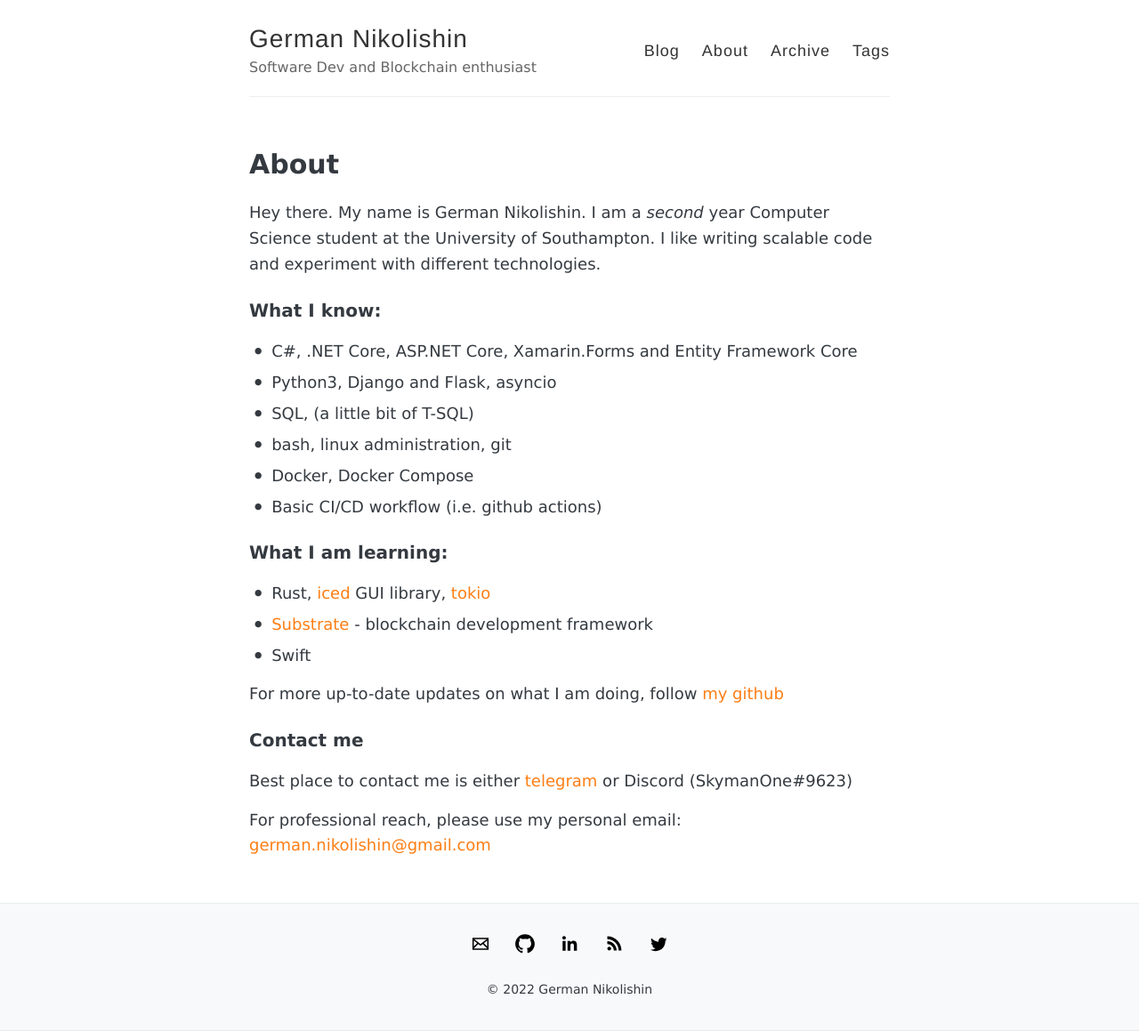
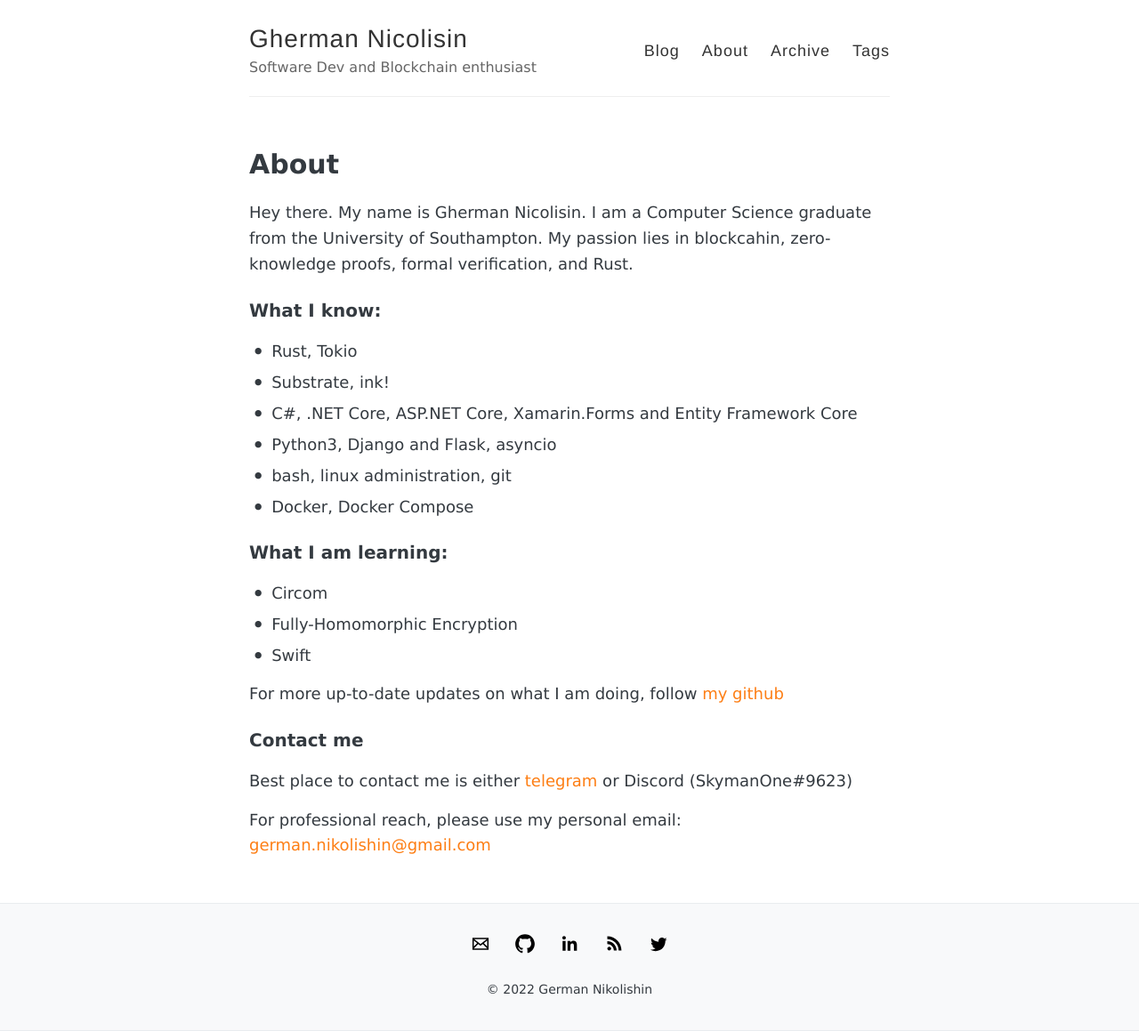
Before and after one commit to SkymanOne/SkymanOne.github.io, a Jekyll site: the page built from about.md, in a window 1280 px wide. Shown: the whole page at 89% size. Built offline with Jekyll 4.4.1, drawn with Linux system fonts in a browser that asks for light colours.

Commit message:
update details

```diff
--- a/_config.yml
+++ b/_config.yml
@@ -3,7 +3,7 @@
 #
 
 # Name of your site (displayed in the header)
-name: German Nikolishin
+name: Gherman Nicolisin
 
 # Short bio or description (displayed in the header)
 description: Software Dev and Blockchain enthusiast
--- a/about.md
+++ b/about.md
@@ -4,20 +4,20 @@ title: About
 permalink: /about/
 ---
 
-Hey there. My name is German Nikolishin. I am a _second_ year Computer Science student at the University of Southampton.
-I like writing scalable code and experiment with different technologies.
+Hey there. My name is Gherman Nicolisin. I am a Computer Science graduate from the University of Southampton.
+My passion lies in blockcahin, zero-knowledge proofs, formal verification, and Rust.
 
 ### What I know:
+* Rust, Tokio
+* Substrate, ink!
 * C#, .NET Core, ASP.NET Core, Xamarin.Forms and Entity Framework Core
 * Python3, Django and Flask, asyncio
-* SQL, (a little bit of T-SQL)
 * bash, linux administration, git
 * Docker, Docker Compose
-* Basic CI/CD workflow (i.e. github actions)
 
 ### What I am learning:
-* Rust, [iced](https://iced.rs) GUI library, [tokio](https://tokio.rs)
-* [Substrate](https://substrate.io) - blockchain development framework
+* Circom
+* Fully-Homomorphic Encryption
 * Swift
 
 For more up-to-date updates on what I am doing, follow [my github](https://github.com/SkymanOne)
```
